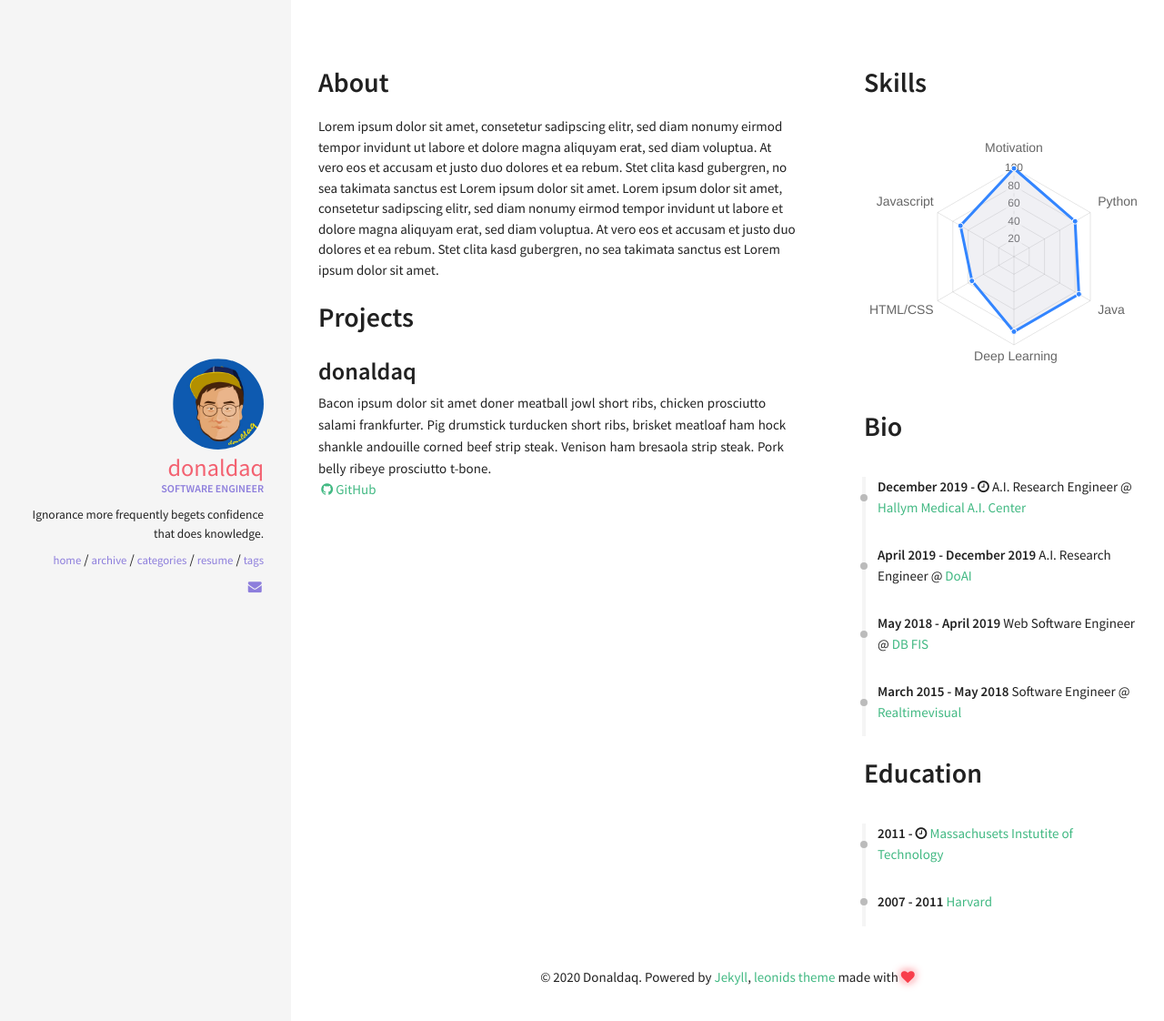
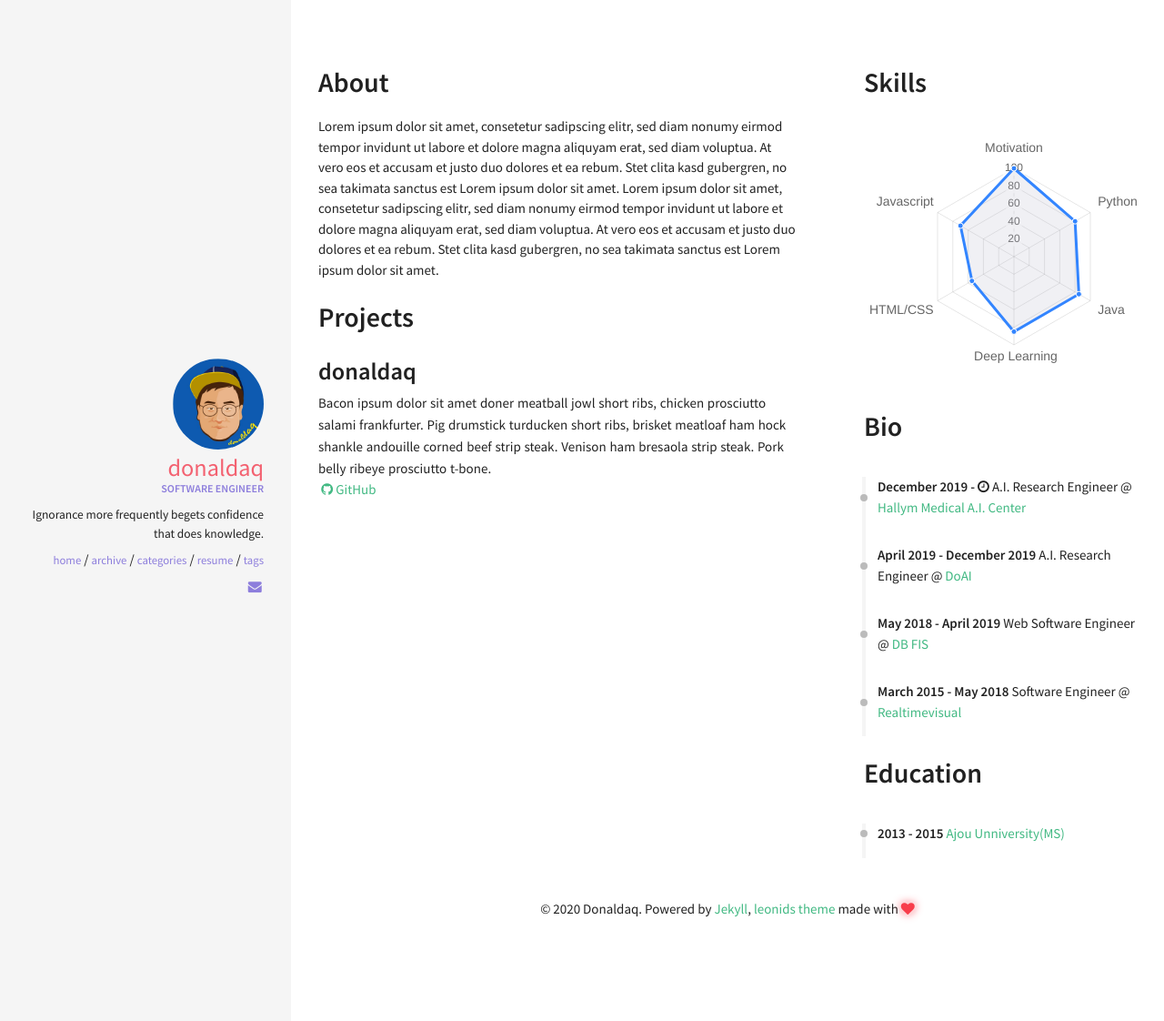
Before and after one commit to donaldaq/donaldaq.github.io, a Jekyll site: the page built from resume.html, in a window 1280 px wide. Shown: the top 1122 px of the page at 91% size. Built offline with Jekyll 4.4.1, drawn with Linux system fonts in a browser that asks for light colours; nearby versions of some CDN libraries.

Commit message:
Update education.yml

```diff
--- a/_data/index/education.yml
+++ b/_data/index/education.yml
@@ -1,8 +1,4 @@
-- name: Massachusets Instutite of Technology
-  link: http://web.mit.edu/
-  date: 2011 - <i class="fa fa-clock-o" aria-hidden="true" title="Until Now"></i>
-  descr: <br> (expected graduation in 2019)
-
-- name: Harvard
-  link: http://www.harvard.edu/
-  date: 2007 - 2011
+- name: Ajou Unniversity(MS)
+  link: http://www.ajou.ac.kr/
+  date: 2013 - 2015
+  descr: <br> (Graduated in 2015)
```
